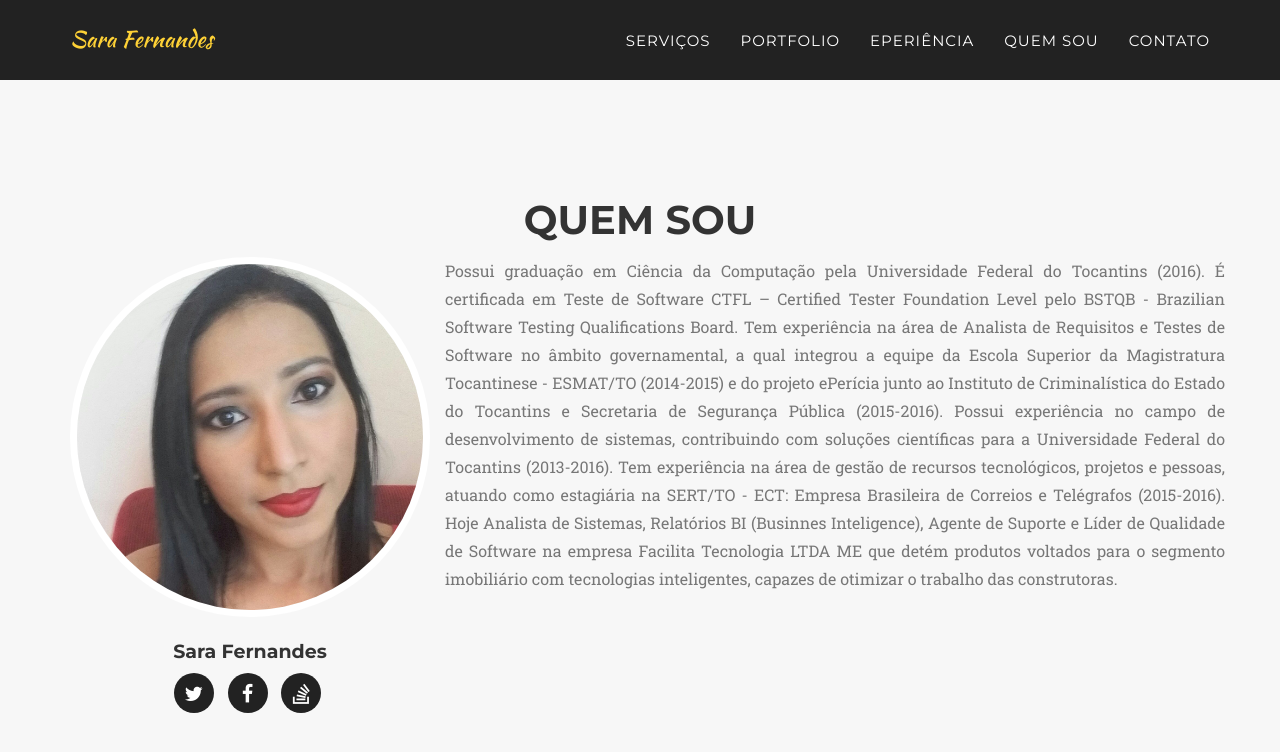
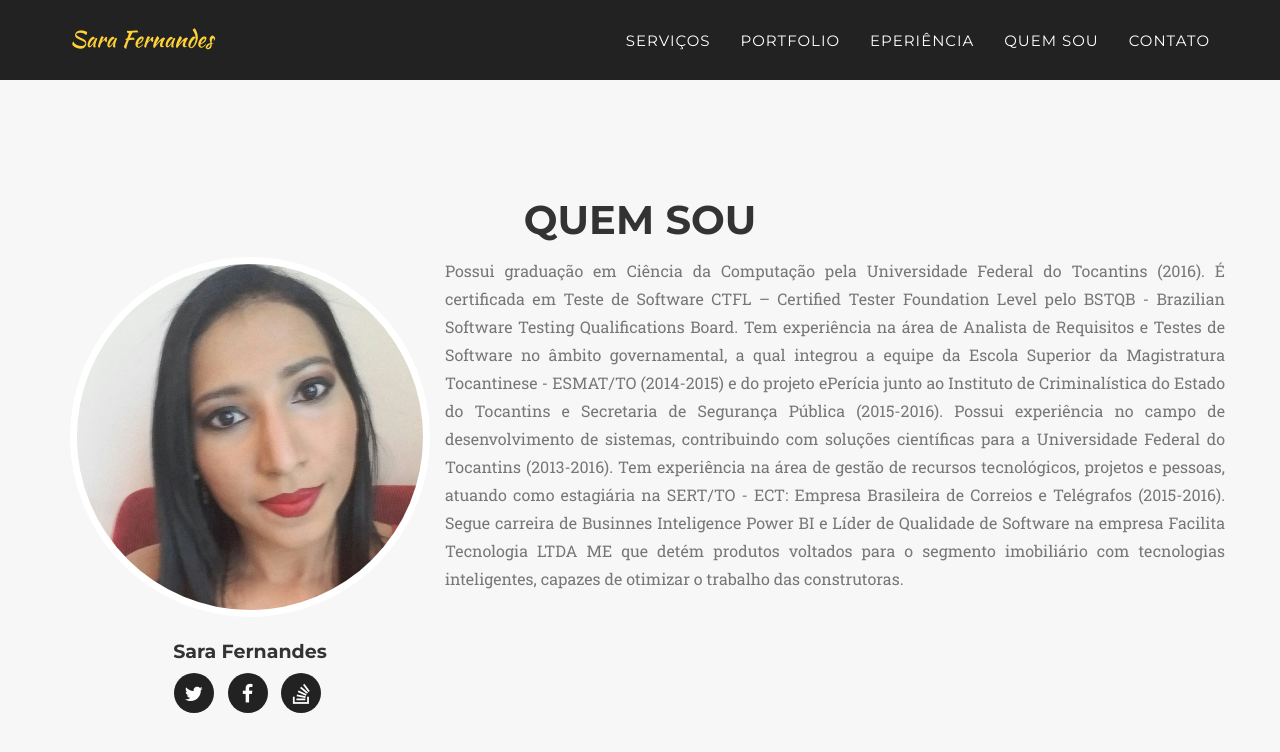
Before and after one commit to SaraFernandes/sarafernandes.github.io, a Jekyll site: the page built from index.html, in a window 1280 px wide and 900 px high, scrolled down 710 px. Shown: the top 752 px of the window. Built offline with Jekyll 4.4.1, drawn with Linux system fonts in a browser that asks for light colours; some web fonts are replaced.

Commit message:
Update team.html

```diff
--- a/_includes/team.html
+++ b/_includes/team.html
@@ -30,7 +30,7 @@
                 <div class="col-md-8">
                    <div class="row">
                         <div class="text-justify">
-                            <p class="large text-muted">Possui graduação em Ciência da Computação pela Universidade Federal do Tocantins (2016). É certificada em Teste de Software CTFL – Certified Tester Foundation Level pelo BSTQB - Brazilian Software Testing Qualifications Board. Tem experiência na área de Analista de Requisitos e Testes de Software no âmbito governamental, a qual integrou a equipe da Escola Superior da Magistratura Tocantinese - ESMAT/TO (2014-2015) e do projeto ePerícia junto ao Instituto de Criminalística do Estado do Tocantins e Secretaria de Segurança Pública (2015-2016). Possui experiência no campo de desenvolvimento de sistemas, contribuindo com soluções científicas para a Universidade Federal do Tocantins (2013-2016). Tem experiência na área de gestão de recursos tecnológicos, projetos e pessoas, atuando como estagiária na SERT/TO - ECT: Empresa Brasileira de Correios e Telégrafos (2015-2016). Hoje Analista de Sistemas, Relatórios BI (Businnes Inteligence), Agente de Suporte e Líder de Qualidade de Software na empresa Facilita Tecnologia LTDA ME que detém produtos voltados para o segmento imobiliário com tecnologias inteligentes, capazes de otimizar o trabalho das construtoras.</p>
+                            <p class="large text-muted">Possui graduação em Ciência da Computação pela Universidade Federal do Tocantins (2016). É certificada em Teste de Software CTFL – Certified Tester Foundation Level pelo BSTQB - Brazilian Software Testing Qualifications Board. Tem experiência na área de Analista de Requisitos e Testes de Software no âmbito governamental, a qual integrou a equipe da Escola Superior da Magistratura Tocantinese - ESMAT/TO (2014-2015) e do projeto ePerícia junto ao Instituto de Criminalística do Estado do Tocantins e Secretaria de Segurança Pública (2015-2016). Possui experiência no campo de desenvolvimento de sistemas, contribuindo com soluções científicas para a Universidade Federal do Tocantins (2013-2016). Tem experiência na área de gestão de recursos tecnológicos, projetos e pessoas, atuando como estagiária na SERT/TO - ECT: Empresa Brasileira de Correios e Telégrafos (2015-2016). Segue carreira de Businnes Inteligence Power BI e Líder de Qualidade de Software na empresa Facilita Tecnologia LTDA ME que detém produtos voltados para o segmento imobiliário com tecnologias inteligentes, capazes de otimizar o trabalho das construtoras.</p>
                         </div>
                    </div>
                 </div>
```
